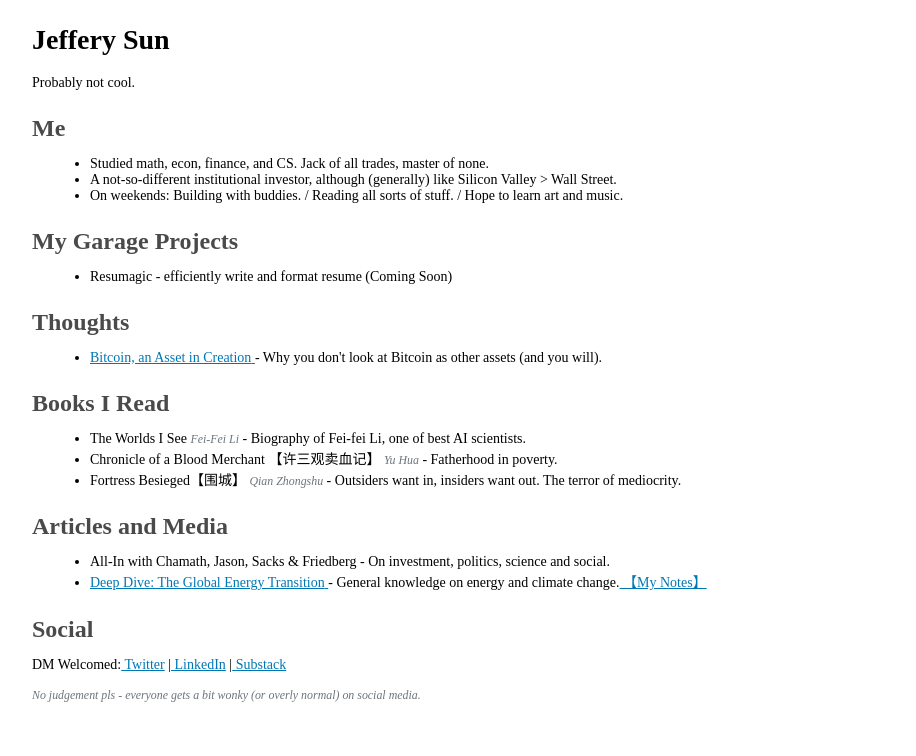
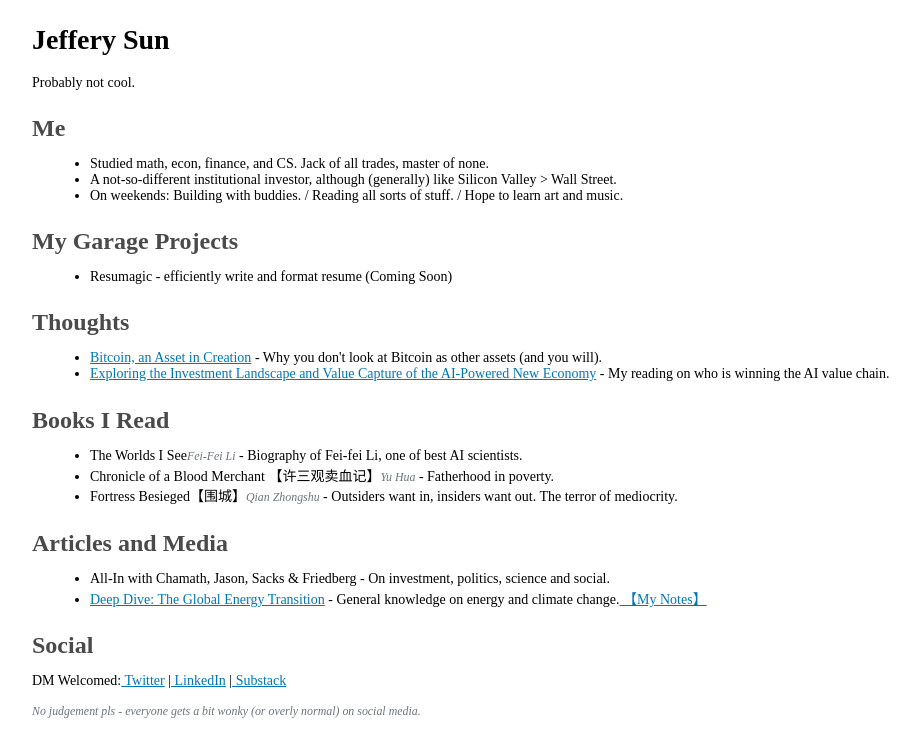
Before and after one commit to jsun348/0xJeffery, a React (Create React App) app: page / in a window 1280 px wide. Shown: the top 756 px of the page, without its empty margins (0-916 px from the left). Built offline with nearby package versions, Linux system fonts and the light colour scheme.

Commit message:
updating web address

```diff
--- a/package.json
+++ b/package.json
@@ -2,7 +2,7 @@
   "name": "0xjeffery",
   "version": "0.1.0",
   "private": false,
-  "homepage": "http://jsun348.github.io/0xjeffery",
+  "homepage": "0xjeffery.com",
   "dependencies": {
     "@testing-library/jest-dom": "^5.17.0",
     "@testing-library/react": "^13.4.0",
--- a/src/App.js
+++ b/src/App.js
@@ -1,5 +1,5 @@
 import React from 'react';
-import { BrowserRouter as Router, Route, Routes } from 'react-router-dom';
+import { HashRouter as Router, Route, Routes } from 'react-router-dom';
 import MainPage from './Components/main';
 import NotesGlobalEnergyTransition from './Components/SubPages/Notes_GlobalEnergyTransition';
 
--- a/src/Components/ReadingList.js
+++ b/src/Components/ReadingList.js
@@ -1,4 +1,5 @@
 import React from 'react';
+import { Link } from 'react-router-dom';
 import { books, medias, thoughts } from "../database";
 
 const ReadingList = ({ items, itemType }) => {
@@ -8,12 +9,14 @@ const ReadingList = ({ items, itemType }) => {
         {items.map((item) => (
           <li key={item.title}>
             {item.link ? (
-                <a href={item.link} target="_blank" className=''>{item.title} </a>
+              <a href={item.link} target="_blank">{item.title}</a>
             ) : (
-                <span className=''>{item.title} </span>
+              <span>{item.title}</span>
             )}
             <span className='disclaimer'>{itemType === 'book' ? item.author : item.creator}</span> - {item.description}
-              {item.notes && <a className="text-orange-600" href={item.notes}> 【My Notes】</a>}
+            {item.notes && (
+              <Link to={item.notes} className="text-orange-600"> 【My Notes】</Link>
+            )}
           </li>
         ))}
       </ul>
@@ -21,7 +24,6 @@ const ReadingList = ({ items, itemType }) => {
   );
 };
 
-
 export const BookList = () => <ReadingList items={books} itemType="book" />;
 export const MediaList = () => <ReadingList items={medias} itemType="media" />;
 export const ThoughtList = () => <ReadingList items={thoughts} itemType="media" />;
--- a/src/Components/SubPages/Notes_Page.js
+++ b/src/Components/SubPages/Notes_Page.js
@@ -1,13 +1,14 @@
 import React from 'react';
+import { Link } from 'react-router-dom';
 
 const NotesPage = ({ children }) => {
   return (
     <div className='flex flex-col container'>
-        <a href="/" > 《-- Main page</a>
+        <Link to="/"> 《-- Main page</Link>
         <div className="my-4">
           {children}
         </div>
-        <p className='disclaimer mt-2'>These notes are based on my personal interpretations of the original work and are for informational use only. All copyrights belong to the original authors.</p>
+        <p className='disclaimer mt-2 mr-4'>These notes are based on my personal interpretations of the original work and are for informational use only. All copyrights belong to the original authors.</p>
     </div>
   );
 };
--- a/src/database.js
+++ b/src/database.js
@@ -47,4 +47,11 @@ export const thoughts = [
         "notes": null,
         "link": "https://0xjeffery.substack.com?utm_source=navbar&utm_medium=web&r=2a6hhp",
     },
+    {
+        "title": "Exploring the Investment Landscape and Value Capture of the AI-Powered New Economy",
+        "author": "Part 1 & 2",
+        "description": "My reading on who is winning the AI value chain.",
+        "notes": null,
+        "link": "https://0xjeffery.substack.com?utm_source=navbar&utm_medium=web",
+    },
 ];
```
Lines whose indentation alone changed are shown as unchanged.
